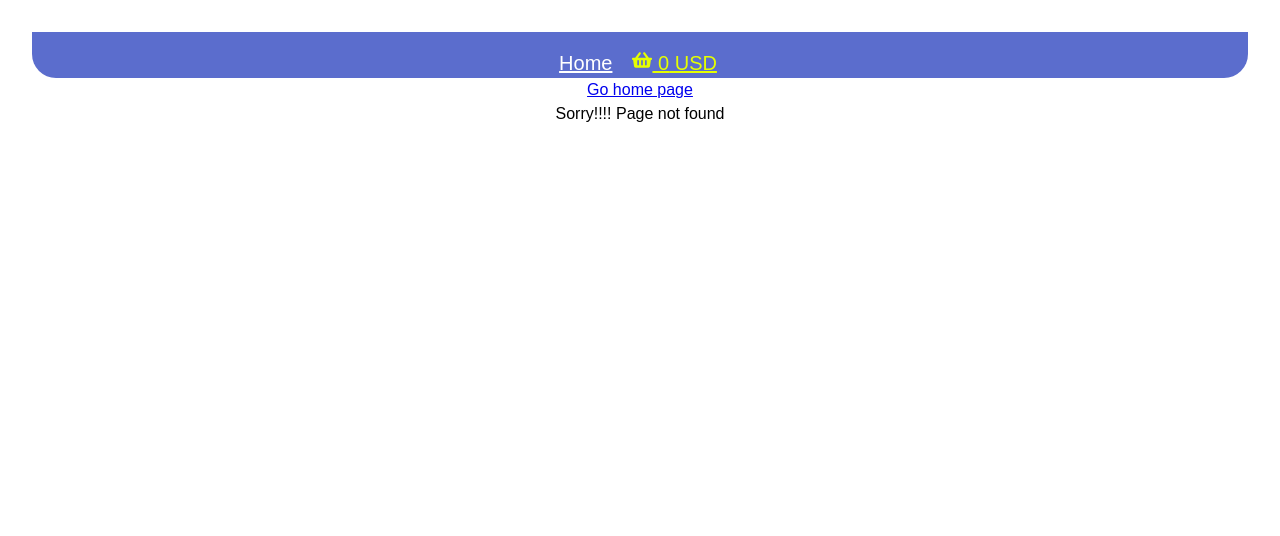
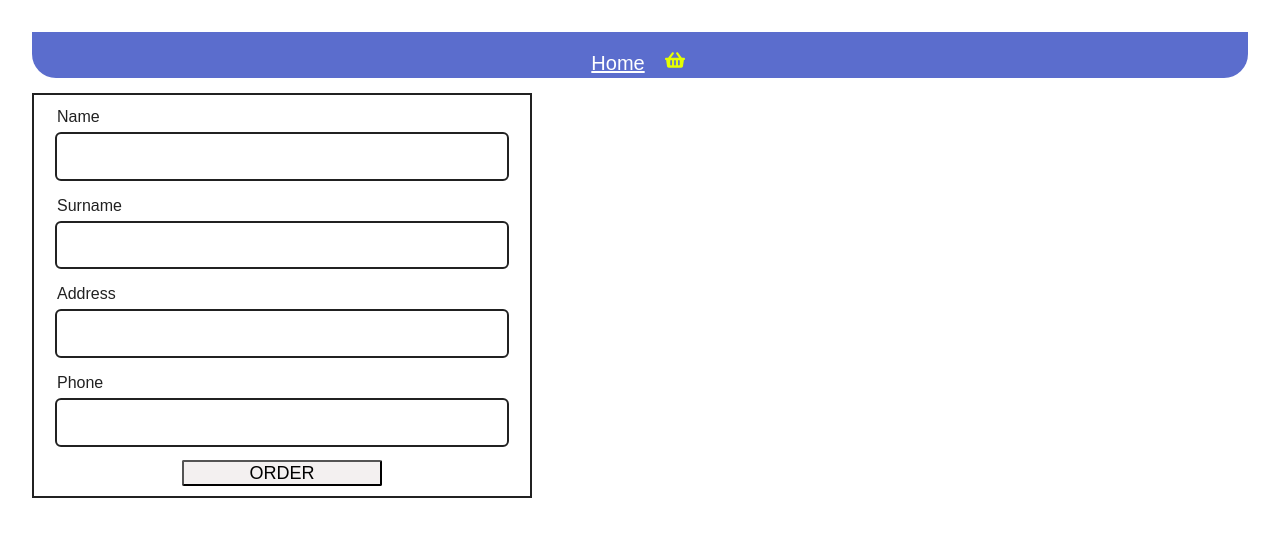
Before and after one commit to Serhiy199/-react-book-store, a React (Vite) app: page /basket in a window 1280 px wide. Before the commit this address had no page. Shown: the top 536 px of the page. Built offline with nearby package versions, Linux system fonts and the light colour scheme.

Commit message:
showing the price in the basket

```diff
--- a/package.json
+++ b/package.json
@@ -12,13 +12,16 @@
   "dependencies": {
     "@redux-devtools/extension": "^3.3.0",
     "clsx": "^2.1.1",
+    "formik": "^2.4.6",
     "modern-normalize": "^2.0.0",
+    "nanoid": "^5.0.7",
     "react": "^18.2.0",
     "react-dom": "^18.2.0",
     "react-icons": "^5.2.1",
     "react-redux": "^9.1.2",
     "react-router-dom": "^6.23.1",
-    "redux": "^5.0.1"
+    "redux": "^5.0.1",
+    "yup": "^1.4.0"
   },
   "devDependencies": {
     "@types/react": "^18.2.66",
--- a/src/App.jsx
+++ b/src/App.jsx
@@ -7,6 +7,7 @@ import HomePage from './pages/Home/HomePage';
 import NotFoundPage from './pages/NotFoundPage/NotFoundPage';
 import BookDetailsPage from './pages/BookDetailsPage/BookDetailsPage';
 import BookReviews from './components/BookReviews/BookReviews';
+import BasketPage from './pages/BasketPage/BasketPage';
 
 function App() {
     // const [arrBooks, setArrBooks] = useState(() => {
@@ -35,15 +36,8 @@ function App() {
         <>
             <Navigation />
             <Routes>
-                <Route
-                    path="/"
-                    element={
-                        <HomePage
-                        // onDelete={deleteQuiz}
-                        // onBooksId={selectedQuiz}
-                        />
-                    }
-                />
+                <Route path="/" element={<HomePage />} />
+                <Route path="/basket" element={<BasketPage />} />
                 <Route path="/book/:bookId" element={<BookDetailsPage />}>
                     <Route path="reviews" element={<BookReviews />} />
                 </Route>
--- a/src/components/Book/Book.jsx
+++ b/src/components/Book/Book.jsx
@@ -1,24 +1,16 @@
 // import css from './Book.module.css';
 import { Link, useLocation } from 'react-router-dom';
-import { useDispatch, useSelector } from 'react-redux';
-import { selectAddBook } from '../../redux/orderedBooksSlice';
-import { addBook } from '../../redux/orderedBooksSlice';
+import { useDispatch } from 'react-redux';
+
+import { ordered } from '../../redux/orderedBooksSlice';
 import { amount } from '../../redux/amountBasketSlice';
 
 import { listBookStyle, img, linkBook, titleBook, button } from './Book.module.css';
 
-export default function Book({
-    listBook,
-    //  {   coverImageUrl }
-}) {
-    // console.log(listBook);
+export default function Book({ listBook }) {
     const location = useLocation();
     const dispatch = useDispatch();
-    const arrBook = useSelector(selectAddBook);
 
-    // console.log(eea);
-    console.log(arrBook);
-    // arrBook.map(arr => console.log(arr));
     const defaultImg =
         'https://dl-media.viber.com/10/share/2/long/vibes/icon/image/0x0/95e0/5688fdffb84ff8bed4240bcf3ec5ac81ce591d9fa9558a3a968c630eaba195e0.jpg';
     return (
@@ -39,7 +31,7 @@ export default function Book({
                 </Link>
                 <button
                     onClick={() => {
-                        dispatch(addBook(listBook)), dispatch(amount(listBook.price));
+                        dispatch(ordered(listBook)), dispatch(amount(listBook.price));
                     }}
                     className={button}
                 >
--- /dev/null
+++ b/src/components/ContactForm/ContactForm.jsx
@@ -0,0 +1,67 @@
+import { Formik, Form, Field, ErrorMessage } from 'formik';
+import { useId } from 'react';
+import * as Yup from 'yup';
+import { nanoid } from 'nanoid';
+import css from './ContactForm.module.css';
+
+const ContactSchema = Yup.object().shape({
+    name: Yup.string().min(3, 'Too short!').max(50, 'Too long!').required('Required'),
+    number: Yup.string().min(9, 'Too short!').max(12, 'Too long!').required('Required'),
+});
+
+const initialValues = {
+    name: '',
+    number: '',
+};
+
+export default function ContactForm({ onContact }) {
+    const usernNameId = useId();
+    const numberId = useId();
+
+    const handleSubmit = ({ name, number }, actions) => {
+        onContact({ id: nanoid(), name, number });
+        actions.resetForm();
+    };
+
+    return (
+        <Formik
+            initialValues={initialValues}
+            onSubmit={handleSubmit}
+            validationSchema={ContactSchema}
+        >
+            <Form className={css.form}>
+                <div className={css.box}>
+                    <label htmlFor={usernNameId} className={css.label}>
+                        Name
+                    </label>
+                    <Field name="name" id={usernNameId} className={css.field} />
+                    <ErrorMessage name="name" component="span" className={css.error} />
+                </div>
+                <div className={css.box}>
+                    <label htmlFor={numberId} className={css.label}>
+                        Surname
+                    </label>
+                    <Field type="number" name="number" id={numberId} className={css.field} />
+                    <ErrorMessage name="number" component="span" className={css.error} />
+                </div>
+                <div className={css.box}>
+                    <label htmlFor={numberId} className={css.label}>
+                        Address
+                    </label>
+                    <Field type="number" name="number" id={numberId} className={css.field} />
+                    <ErrorMessage name="number" component="span" className={css.error} />
+                </div>
+                <div className={css.box}>
+                    <label htmlFor={numberId} className={css.label}>
+                        Phone
+                    </label>
+                    <Field type="number" name="number" id={numberId} className={css.field} />
+                    <ErrorMessage name="number" component="span" className={css.error} />
+                </div>
+                <button className={css.button} type="submit">
+                    ORDER
+                </button>
+            </Form>
+        </Formik>
+    );
+}
--- /dev/null
+++ b/src/components/ContactForm/ContactForm.module.css
@@ -0,0 +1,60 @@
+.form {
+    width: 500px;
+    display: flex;
+    flex-direction: column;
+    align-items: center;
+    gap: 15px;
+    border: 2px solid #212121;
+    padding: 10px;
+    margin-top: 15px;
+    margin-bottom: 15px;
+}
+
+.box {
+    display: flex;
+    flex-direction: column;
+    align-items: start;
+    gap: 5px;
+}
+
+.field {
+    width: 450px;
+    font-size: 18px;
+    font-weight: normal;
+    color: #212121;
+    padding: 10px;
+    outline: 2px solid #212121;
+    border: 2px solid transparent;
+    border-radius: 4px;
+}
+
+.field:focus-visible {
+    outline-color: #535bf2;
+}
+
+.button {
+    width: 200px;
+    font-family: inherit;
+    font-size: 18px;
+    font-weight: normal;
+    border: 1 solid #212121;
+    background-color: #f3f0f0;
+    border-radius: 2px;
+    cursor: pointer;
+}
+
+.button:hover,
+.button:focus {
+    color: white;
+    background-color: #8586d4;
+}
+
+.label {
+    font-weight: 500;
+    color: #212121;
+}
+
+.error {
+    font-weight: 500;
+    color: red;
+}
--- a/src/components/Navigation/Navigation.jsx
+++ b/src/components/Navigation/Navigation.jsx
@@ -1,16 +1,25 @@
 import { NavLink } from 'react-router-dom';
-import { useDispatch, useSelector } from 'react-redux';
-import { selectFilter } from '../../redux/filterSlice';
+import { useSelector } from 'react-redux';
 import { selectAmountValue } from '../../redux/amountBasketSlice';
-// import { selectAddBook } from '../../redux/orderedBooksSlice';
 import { headerStyle, active, link } from './Navigation.module.css';
 import clsx from 'clsx';
 import { FaShoppingBasket } from 'react-icons/fa';
+import { useEffect, useState } from 'react';
+import { selectAddBook } from '../../redux/orderedBooksSlice';
 
 export default function Navigation() {
-    // const dispatch = useDispatch();
-    // const book = useSelector(selectAddBook);
-    const value = useSelector(selectAmountValue);
+    // const [arrOrderedBooks, setArrOrderedBooks] = useState(() => {
+    //     const orderedBooks = localStorage.getItem('ordered-books');
+    //     return orderedBooks !== null ? JSON.parse(orderedBooks) : [];
+    // });
+
+    const arrOrderedBooks = useSelector(selectAddBook);
+    console.log(arrOrderedBooks);
+    // console.log(arrOrderedBooks.length);
+    const totalScore = arrOrderedBooks.reduce((total, book) => {
+        return total + book.price;
+    }, 0);
+
     const buildLinkClass = ({ isActive }) => {
         return clsx(link, isActive && active);
     };
@@ -21,7 +30,7 @@ export default function Navigation() {
                     Home
                 </NavLink>
                 <NavLink className={buildLinkClass} to="/basket">
-                    <FaShoppingBasket /> {value} USD
+                    <FaShoppingBasket /> {arrOrderedBooks.length > 0 ? `${totalScore} USD` : ''}
                 </NavLink>
             </nav>
         </header>
--- /dev/null
+++ b/src/pages/BasketPage/BasketPage.jsx
@@ -0,0 +1,23 @@
+import { useSelector } from 'react-redux';
+import { selectAddBook } from '../../redux/orderedBooksSlice';
+import { useEffect, useState } from 'react';
+import ContactForm from '../../components/ContactForm/ContactForm';
+
+export default function BasketPage() {
+    const arrBooksInBasket = useSelector(selectAddBook);
+    // console.log(arrBooksInBasket);
+
+    const [arrOrderedBooks, setArrOrderedBooks] = useState(() => {
+        const orderedBooks = window.localStorage.getItem('ordered-books');
+        return JSON.parse(orderedBooks);
+    });
+    // console.log(arrOrderedBooks);
+    // useEffect(() => {
+    //     localStorage.setItem('ordered-books', JSON.stringify(arrBooksInBasket));
+    // }, [arrBooksInBasket]);
+    return (
+        <>
+            <ContactForm />
+        </>
+    );
+}
--- a/src/pages/Home/HomePage.jsx
+++ b/src/pages/Home/HomePage.jsx
@@ -1,20 +1,11 @@
 import ListBooks from '../../components/ListBooks/ListBooks';
 import SearchBox from '../../components/SearchBox/SearchBox';
 
-export default function HomePage(
-    {
-        // onQuizId,
-        // onDelete,
-    }
-) {
+export default function HomePage() {
     return (
         <>
             <SearchBox />
-            <ListBooks
-            // onDelete={onDelete}
-            // onQuizId={onQuizId}
-            />
-            ;
+            <ListBooks />;
         </>
     );
 }
--- a/src/redux/orderedBooksSlice.js
+++ b/src/redux/orderedBooksSlice.js
@@ -1,20 +1,21 @@
-export const addBook = book => {
+export const ordered = book => {
     // console.log(book);
-    return { type: 'book/buy', payload: book };
+    return { type: 'books/ordered', payload: book };
 };
 
 export const orderedBooksReducer = (state = { buyBook: [] }, action) => {
     switch (action.type) {
-        case 'book/buy':
-            // console.log(action.payload);
-            // console.log(state.buyBook);
-            return { ...state, buyBook: [state.buyBook, action.payload] };
+        case 'books/ordered': {
+            const savedBooks = localStorage.getItem('ordered-books');
+            const getLocalStor = savedBooks !== null ? JSON.parse(savedBooks) : [];
+            const setLocalStor = [...getLocalStor, action.payload];
+            localStorage.setItem('ordered-books', JSON.stringify(setLocalStor));
+
+            return { ...state, buyBook: [...setLocalStor] };
+        }
         default:
-            // console.log(state.buyBook);
             return state;
     }
 };
 
-export const selectAddBook = state => {
-    state.ordered.buyBook;
-};
+export const selectAddBook = state => state.ordered.buyBook;
```
Also changed, not shown: src/pages/BookDetailsPage/BookDetailsPage.jsx (+1 -32 lines), src/pages/BasketPage/BasketPage.module.css (added), 1 other file (tests, documents, lock files or other folders).
